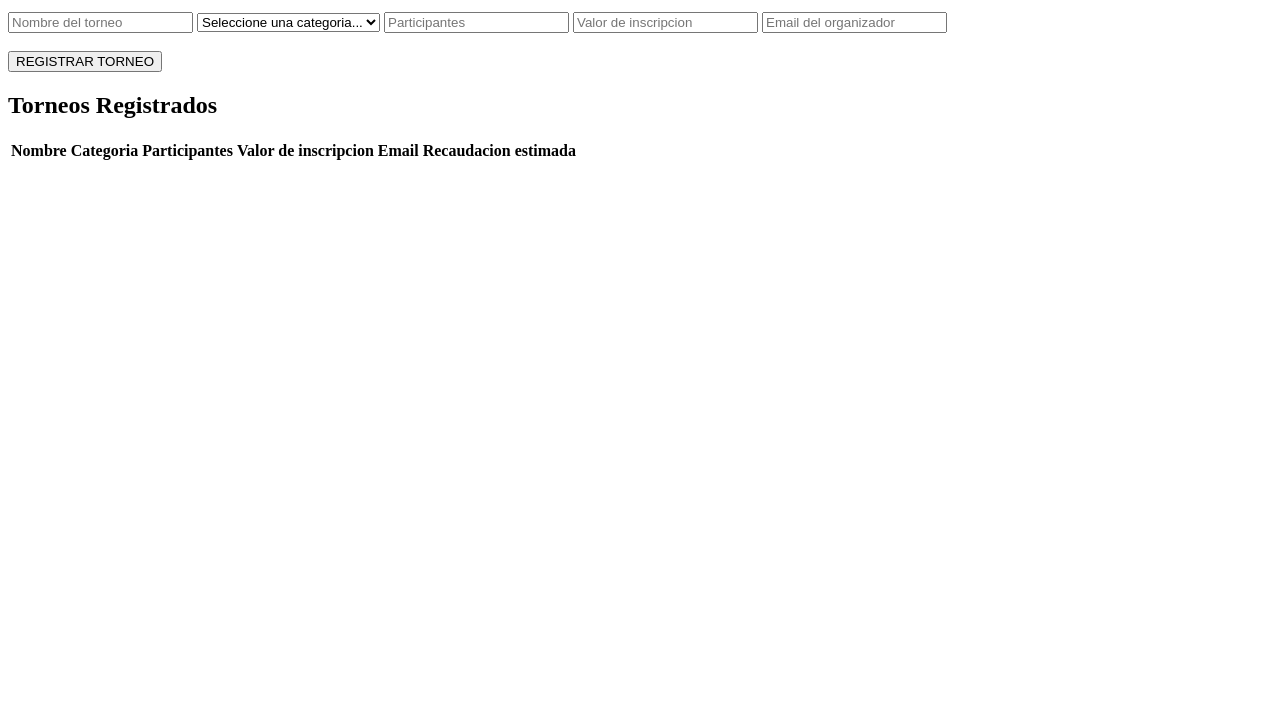
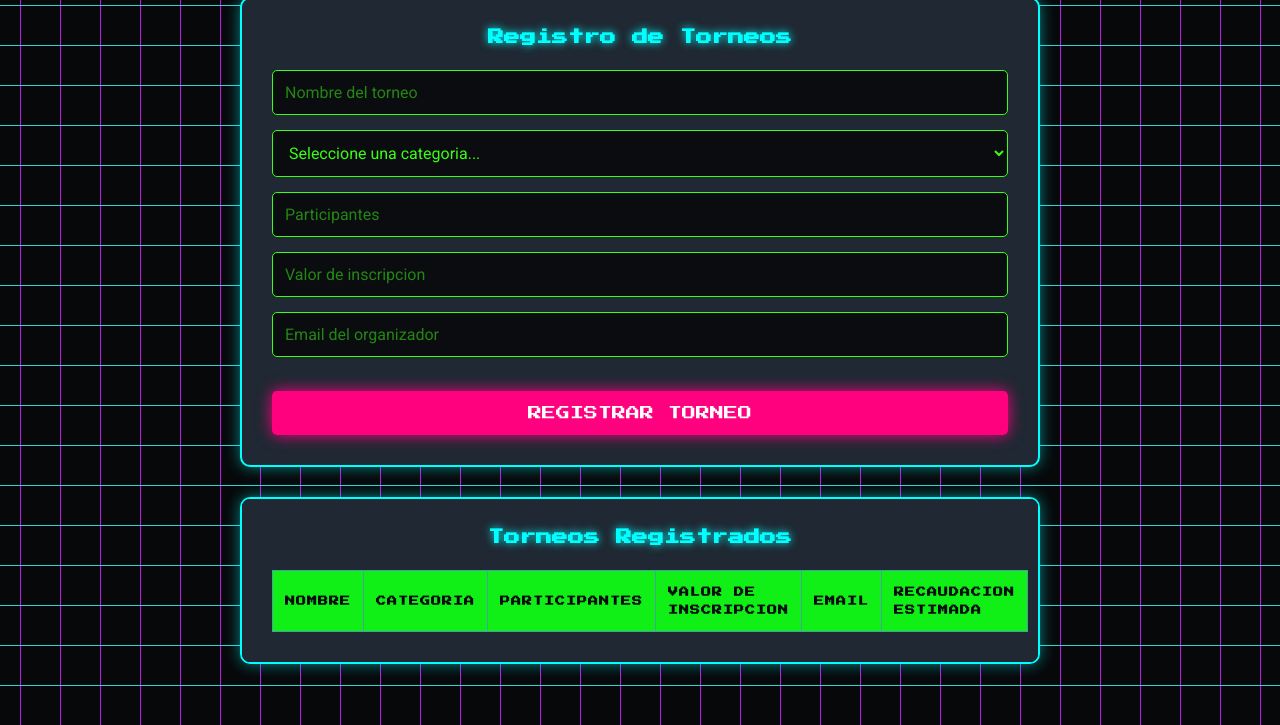
Before and after one commit to is1s2010/Dashboard-de-Torneos-Gamer, a plain HTML site: page index.html in a window 1280 px wide. Shown: the part 115-840 px from the top of the page. Before the commit the page ends 800 px from the top, so only its background shows below. Drawn offline with Linux system fonts and the light colour scheme.

Commit message:
parte visual con css y html

```diff
--- a/estilis.css
+++ b/estilis.css
@@ -0,0 +1,181 @@
+@import url('https://fonts.googleapis.com/css2?family=Press+Start+2P&family=Roboto:wght@400;700&display=swap');
+
+/* Reset básico y fondo Arcade */
+body {
+    /* Fondo oscuro con un tono ligeramente azulado/morado profundo */
+    background-color: #07080a;
+
+    /* Efecto de cuadrícula (grid) estilo retro arcade */
+    background-image:
+        linear-gradient(rgb(44, 214, 214) 1px, transparent 1px),
+        linear-gradient(90deg, rgb(195, 20, 239) 1px, transparent 1px);
+    background-size: 40px 40px;
+    background-position: center center;
+
+    /* Propiedades originales mantenidas para no romper el diseño */
+    color: #ffffff;
+    font-family: 'Roboto', sans-serif;
+    margin: 0;
+    padding: 20px;
+    display: flex;
+    flex-direction: column;
+    align-items: center;
+    min-height: 100vh; /* Asegura que el fondo cubra toda la pantalla siempre */
+}
+
+/* Título principal con efecto neón magenta */
+header h1 {
+    font-family: 'Press Start 2P', cursive;
+    color: #ff007f;
+    text-shadow: 0 0 10px #ff007f, 0 0 20px #ff007f;
+    text-align: center;
+    font-size: 24px;
+    margin-bottom: 40px;
+    line-height: 1.5;
+}
+
+/* Contenedores de secciones con bordes neón cian */
+section {
+    background-color: #1f2833;
+    border: 2px solid #00ffff;
+    box-shadow: 0 0 15px rgba(0, 255, 255, 0.5);
+    border-radius: 10px;
+    padding: 30px;
+    margin-bottom: 30px;
+    width: 100%;
+    max-width: 800px;
+    box-sizing: border-box;
+}
+
+section h2 {
+    font-family: 'Press Start 2P', cursive;
+    color: #00ffff;
+    text-shadow: 0 0 8px #00ffff;
+    font-size: 16px;
+    margin-top: 0;
+    margin-bottom: 25px;
+    text-align: center;
+}
+
+/* Estilos de Inputs y Select (Neón verde) */
+input, select {
+    width: 100%;
+    padding: 12px;
+    margin-bottom: 15px;
+    background-color: #0b0c10;
+    border: 1px solid #39ff14;
+    color: #39ff14;
+    border-radius: 5px;
+    font-family: 'Roboto', sans-serif;
+    font-size: 16px;
+    box-sizing: border-box;
+    transition: box-shadow 0.3s ease;
+}
+
+input:focus, select:focus {
+    outline: none;
+    box-shadow: 0 0 10px #39ff14;
+}
+
+input:hover, select:hover {
+    box-shadow: 0 0 8px rgba(46, 242, 11, 0.7);
+    background-color: #223229;
+    border-color: #5eff33;
+}
+
+input::placeholder {
+    color: rgba(57, 255, 20, 0.5);
+}
+
+/* Botón de acción con estilo arcade */
+button {
+    width: 100%;
+    background-color: #ff007f;
+    color: #ffffff;
+    border: none;
+    padding: 15px;
+    font-family: 'Press Start 2P', cursive;
+    font-size: 14px;
+    cursor: pointer;
+    border-radius: 5px;
+    box-shadow: 0 0 15px #ff007f;
+    transition: transform 0.1s, box-shadow 0.3s, background-color 0.3s;
+}
+
+button:hover {
+    background-color: #ffffff;
+    color: #ff007f;
+    box-shadow: 0 0 25px #ff007f;
+}
+
+button:active {
+    transform: scale(0.95);
+}
+
+/* Contenedor responsivo para la tabla */
+#listado {
+    overflow-x: auto; /* Permite scroll horizontal en móviles */
+}
+
+/* Estilos de la Tabla */
+table {
+    width: 100%;
+    border-collapse: collapse;
+    min-width: 600px; /* Asegura que la tabla no se colapse demasiado */
+}
+
+th, td {
+    border: 1px solid #45a29e;
+    padding: 12px;
+    text-align: left;
+}
+
+th {
+    background-color:  #10f017;;
+    color: #0b0c10;
+    font-family: 'Press Start 2P', cursive;
+    font-size: 10px;
+    text-transform: uppercase;
+    line-height: 1.8;
+    letter-spacing: 1px;
+}
+
+td {
+    font-size: 15px;
+    color: #ffffff; /* Color blanco para mayor contraste */
+    font-weight: bold;
+}
+
+/* Efecto Hover en las filas de la tabla (Legible) */
+tbody tr {
+    transition: background-color 0.3s, color 0.3s;
+}
+
+tbody tr:hover {
+    background-color: #fce803; /* Amarillo neón brillante */
+    box-shadow: inset 0 0 10px rgba(252, 231, 3, 0.829);
+}
+
+tbody tr:hover td {
+    color: #000000; /* Texto negro para mantener legibilidad total */
+    font-weight: bold;
+}
+
+/* Media Queries para Responsividad (iPads y Celulares) */
+@media (max-width: 768px) {
+    header h1 {
+        font-size: 18px;
+    }
+
+    section {
+        padding: 20px;
+    }
+
+    section h2 {
+        font-size: 14px;
+    }
+
+    button {
+        font-size: 12px;
+    }
+}
--- a/index.html
+++ b/index.html
@@ -1,12 +1,11 @@
 <!DOCTYPE html>
 <html lang="es">
    <head>
-
-    <meta charset="UTF-8">
-    <title>Dashboard de Torneos Gamer</title>
-    <link rel="stylesheet" href="estilos.css">
-
-    </head>
+        <meta charset="UTF-8">
+        <meta name="viewport" content="width=device-width, initial-scale=1.0">
+        <title>Dashboard de Torneos Gamer</title>
+        <link rel="stylesheet" href="estilis.css">
+        </head>
     <body>
         <header>
             <h1>Dashboard de Torneos Gamer</h1>
```
